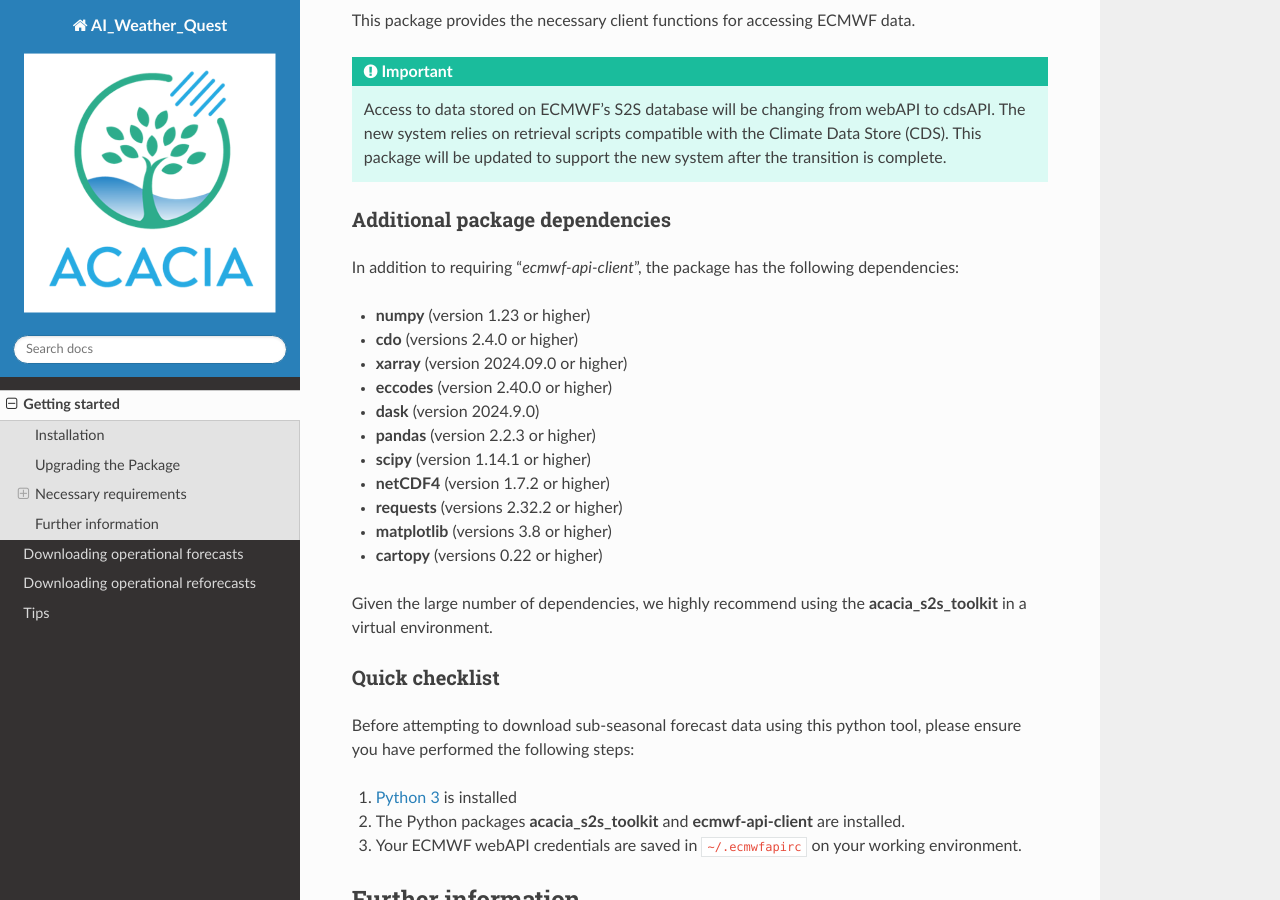
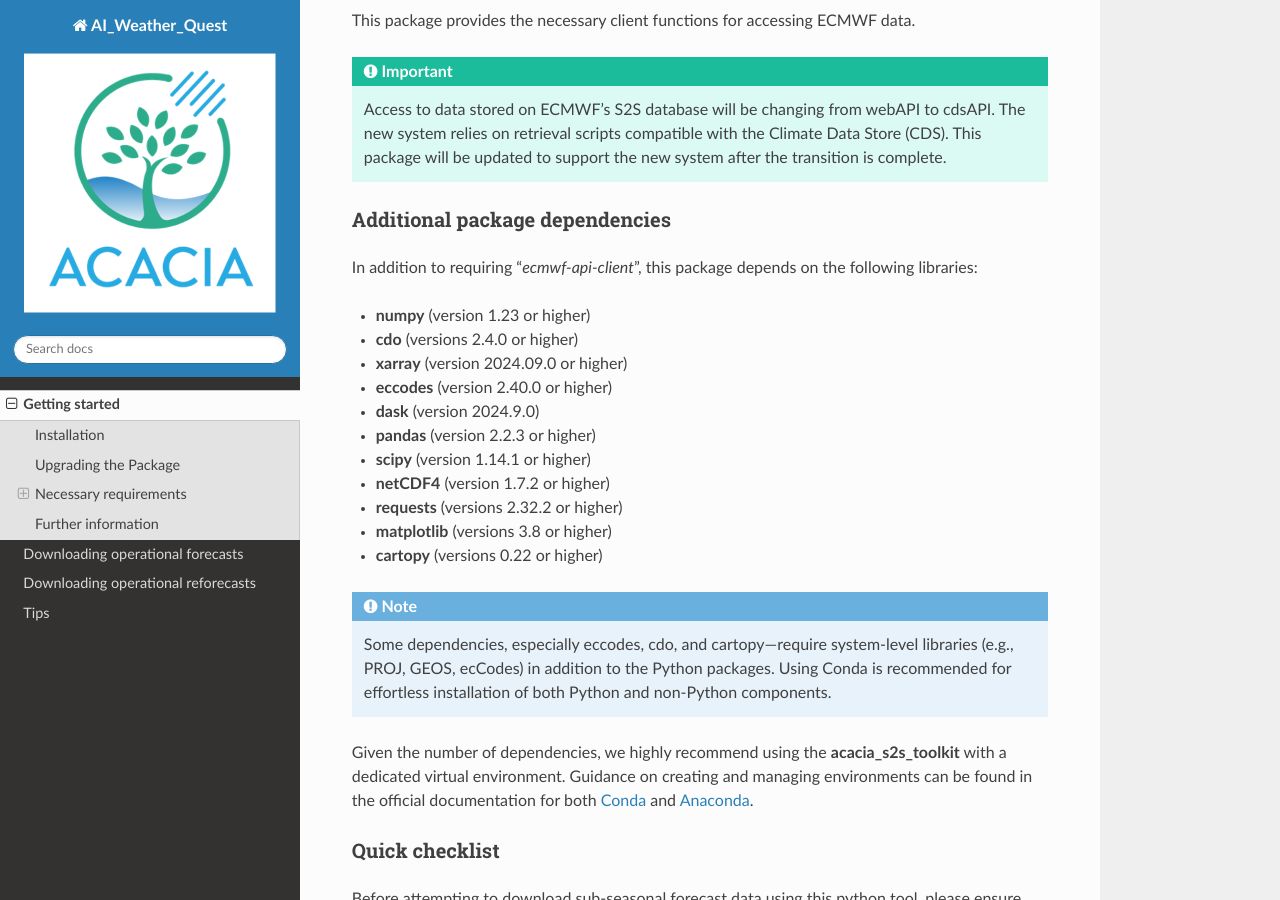
Before and after one commit to joshuatalib/acacia_s2s_toolkit, a Sphinx documentation site: the page built from docs/source/Installation.rst, in a window 1280 px wide and 900 px high, scrolled down 1280 px. Built offline with Sphinx 7.4.7 and the Read the Docs theme 3.1.0, drawn with Linux system fonts in a browser that asks for light colours.

Commit message:
Update Installation.rst

```diff
--- a/docs/source/Installation.rst
+++ b/docs/source/Installation.rst
@@ -54,7 +54,7 @@ This package provides the necessary client functions for accessing ECMWF data.
 
 Additional package dependencies
 ~~~~~~~~~~~~~~~~~~~~~~
-In addition to requiring "*ecmwf-api-client*", the package has the following dependencies:
+In addition to requiring "*ecmwf-api-client*", this package depends on the following libraries:
 
 - **numpy** (version 1.23 or higher)
 - **cdo** (versions 2.4.0 or higher)
@@ -68,7 +68,10 @@ In addition to requiring "*ecmwf-api-client*", the package has the following dep
 - **matplotlib** (versions 3.8 or higher)
 - **cartopy** (versions 0.22 or higher)
 
-Given the large number of dependencies, we highly recommend using the **acacia_s2s_toolkit** in a virtual environment.
+.. note::
+    Some dependencies, especially eccodes, cdo, and cartopy—require system-level libraries (e.g., PROJ, GEOS, ecCodes) in addition to the Python packages. Using Conda is recommended for effortless installation of both Python and non-Python components.
+
+Given the number of dependencies, we highly recommend using the **acacia_s2s_toolkit** with a dedicated virtual environment. Guidance on creating and managing environments can be found in the official documentation for both `Conda <https://docs.conda.io/projects/conda/en/latest/user-guide/tasks/manage-environments.html>`_ and `Anaconda <https://www.anaconda.com/docs/getting-started/working-with-conda/environments>`_.
 
 Quick checklist
 ~~~~~~~~~~~~~~~~~~~~~~
```
